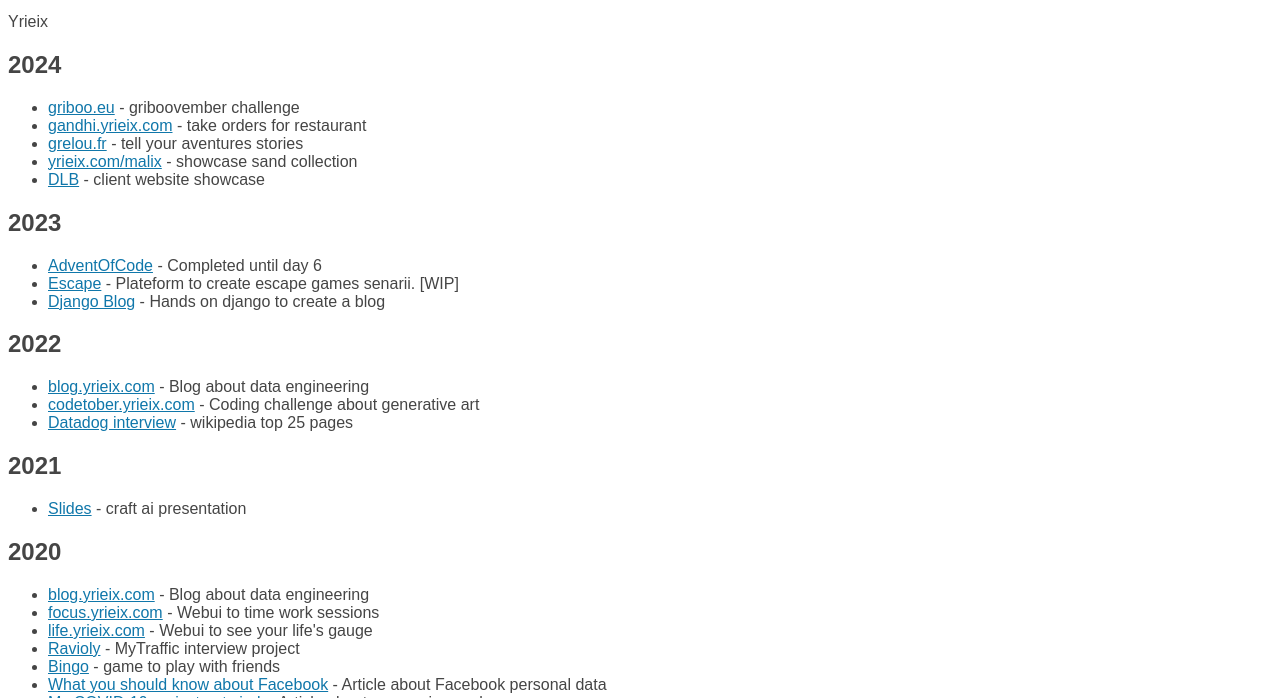
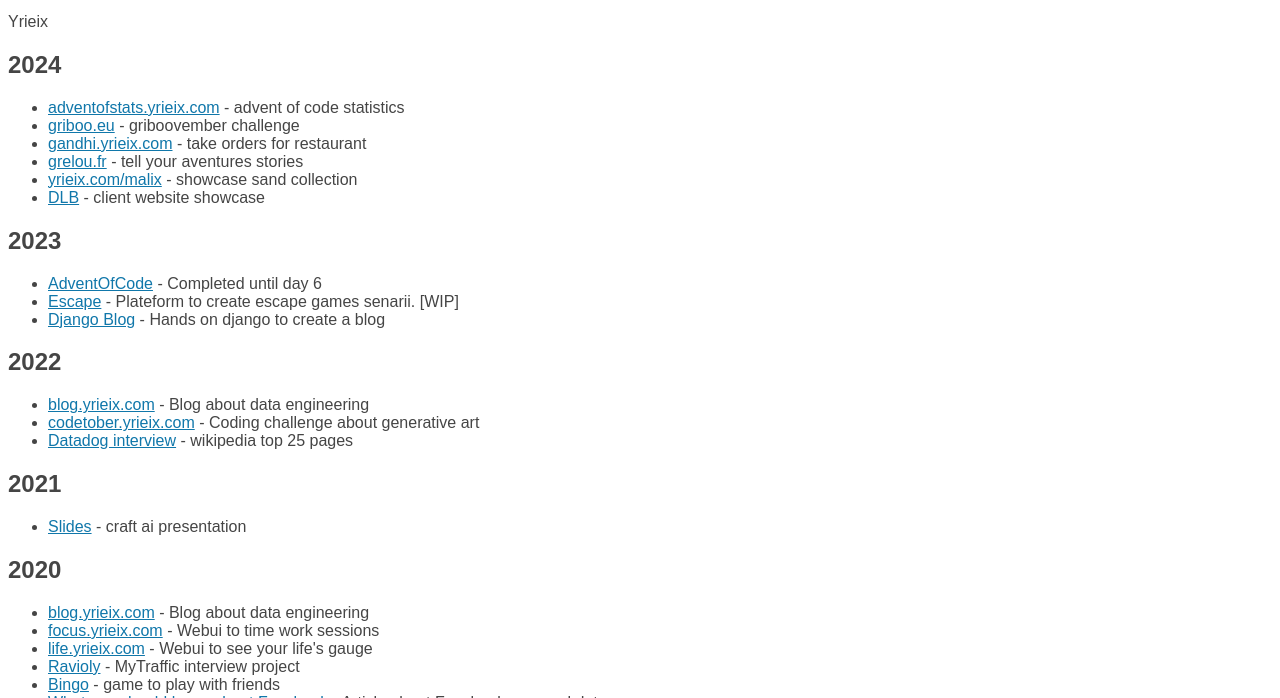
Before and after one commit to yleprince/projects, a plain HTML site: page index.html in a window 1280 px wide. Shown: the part 102-800 px from the top of the page. Drawn offline with Linux system fonts and the light colour scheme.

Commit message:
add advent of code

```diff
--- a/index.html
+++ b/index.html
@@ -28,6 +28,7 @@
         <p>Yrieix</p>
         <h2>2024</h2>
         <ul>
+            <li><a href="https://adventofstats.yrieix.com">adventofstats.yrieix.com</a> - advent of code statistics</li>
             <li><a href="https://griboo.eu/gallery">griboo.eu</a> - griboovember challenge</li>
             <li><a href="https://gandhi.yrieix.com/">gandhi.yrieix.com</a> - take orders for restaurant</li>
             <li><a href="https://www.grelou.fr/">grelou.fr</a> - tell your aventures stories</li>
```
